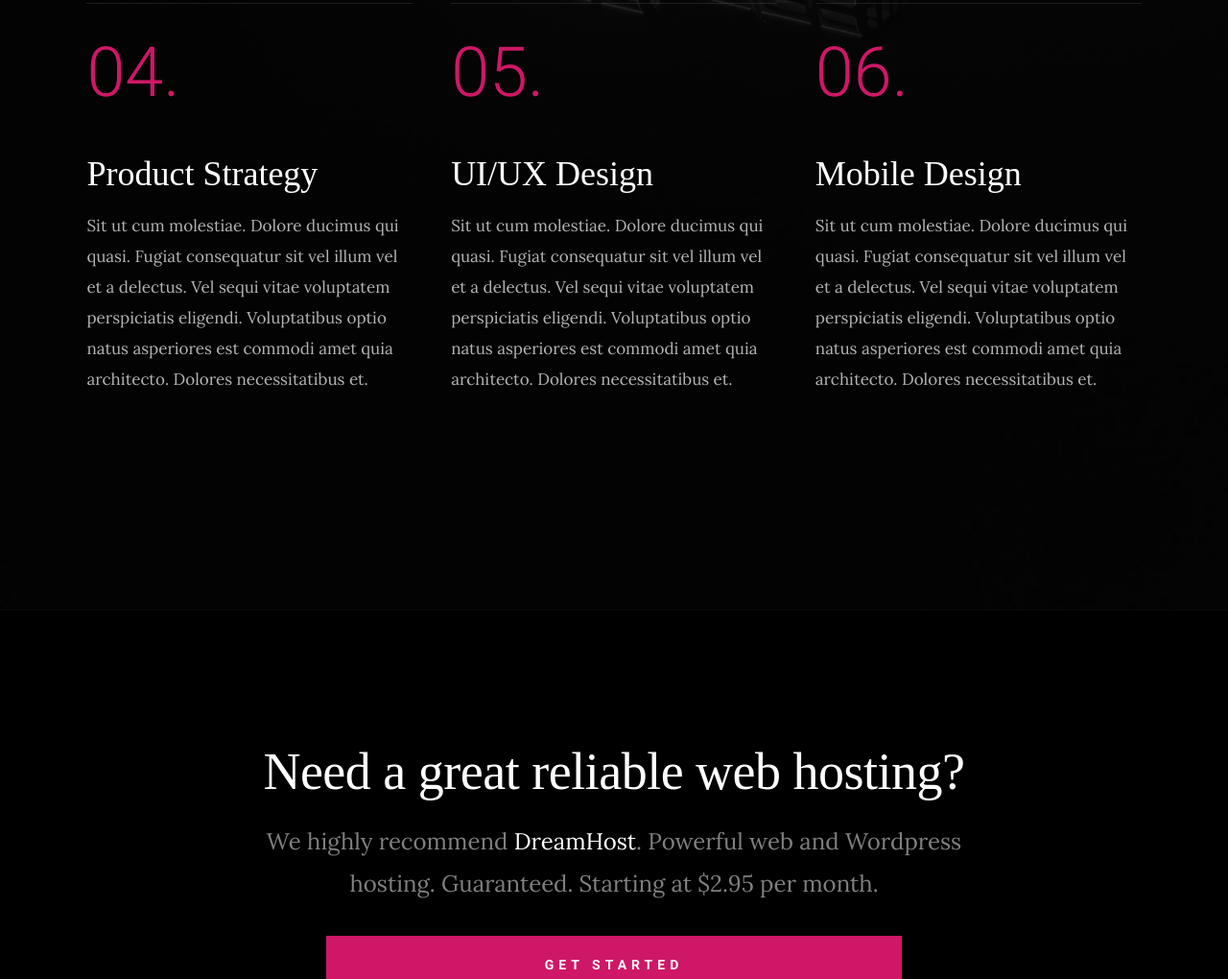
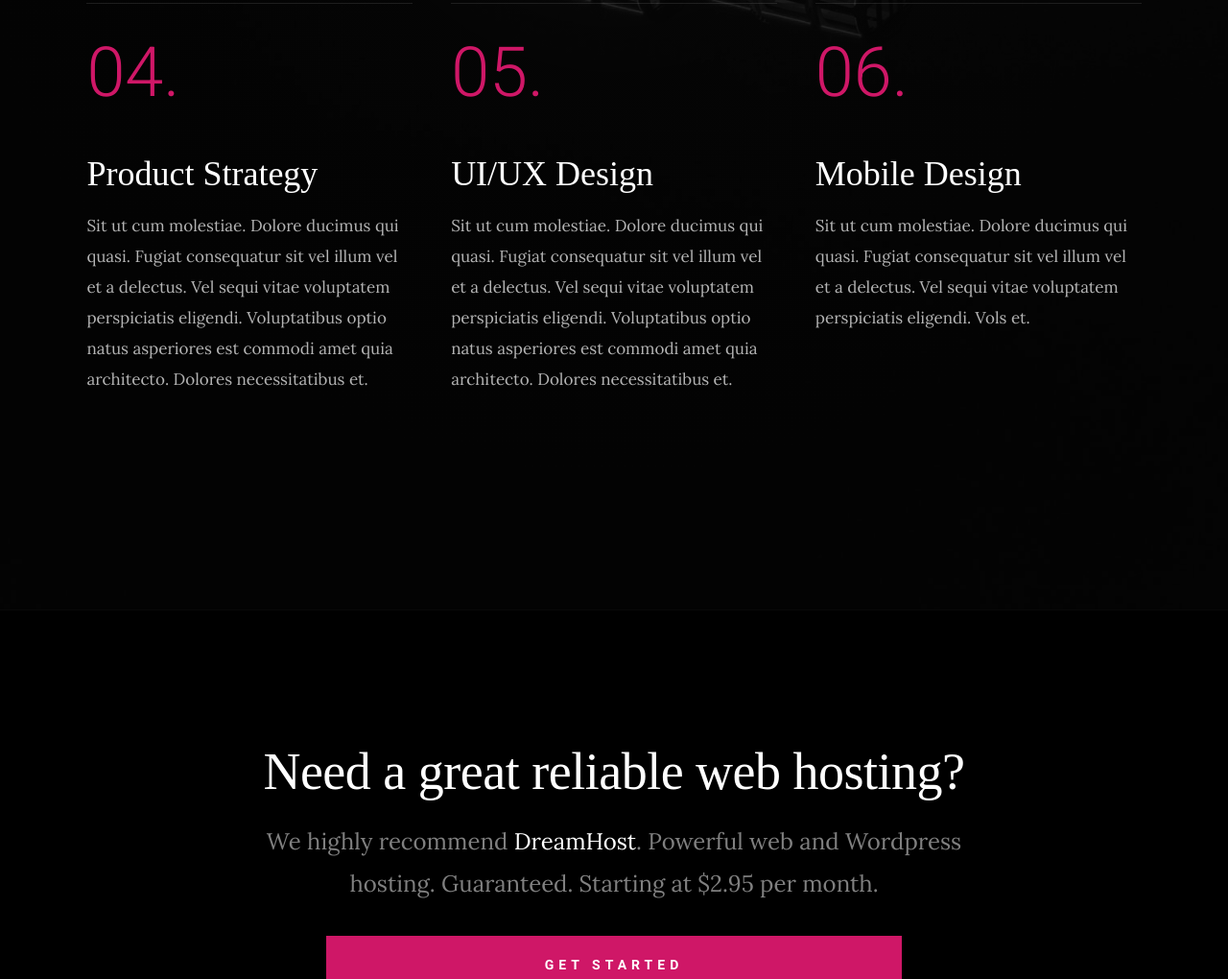
Before and after one commit to Akhmadjon-dev/my_portfolio, a plain HTML site: page index.html in a window 1280 px wide. Shown: the part 4349-5369 px from the top of the page at 96% size. Drawn offline with Linux system fonts and the light colour scheme; a web font is replaced by a local one.

Commit message:
some notes

```diff
--- a/index.html
+++ b/index.html
@@ -339,8 +339,7 @@
                     <h4 class="item-title">Mobile Design</h4>
                     <p>
                     Sit ut cum molestiae. Dolore ducimus qui quasi. Fugiat consequatur sit vel illum vel et
-                    a delectus. Vel sequi vitae voluptatem perspiciatis eligendi. Voluptatibus optio natus
-                    asperiores est commodi amet quia architecto. Dolores necessitatibus et.
+                    a delectus. Vel sequi vitae voluptatem perspiciatis eligendi. Vols et.
                     </p>
                 </div>
             </div>
```
